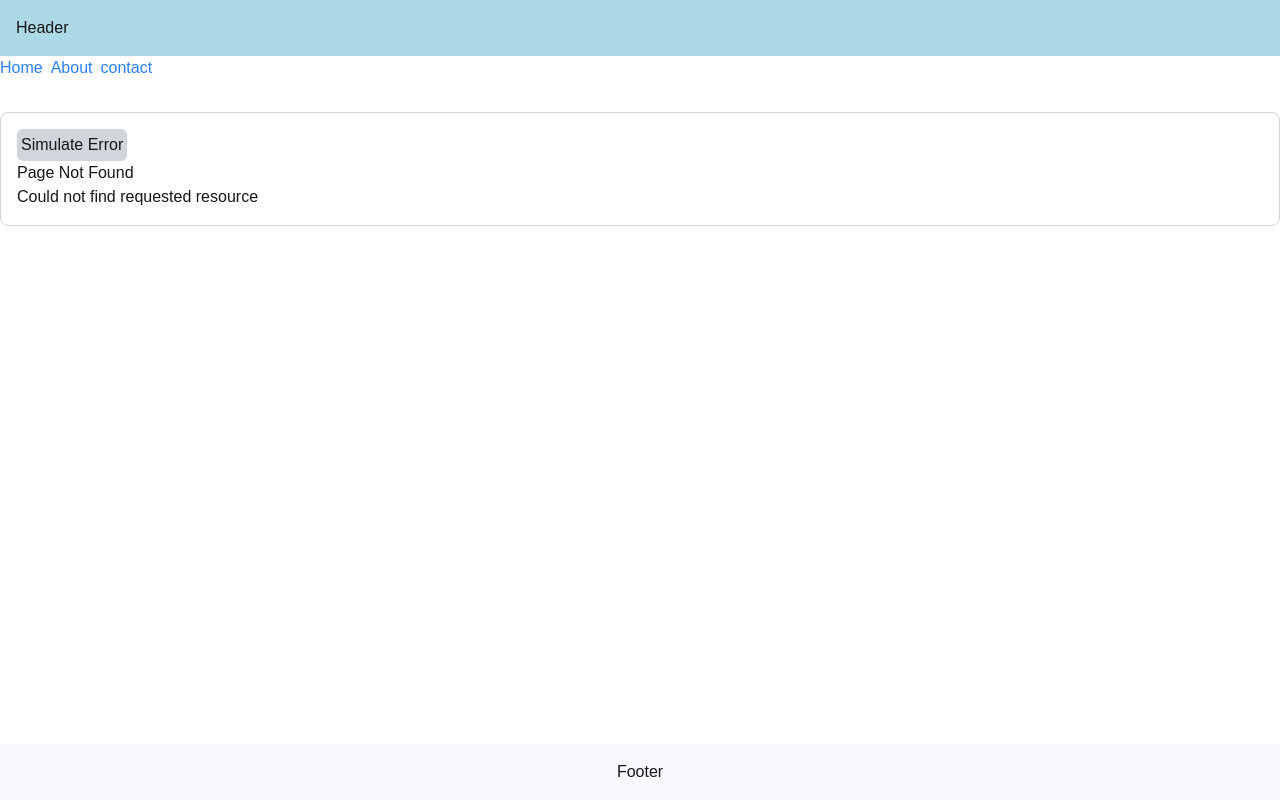
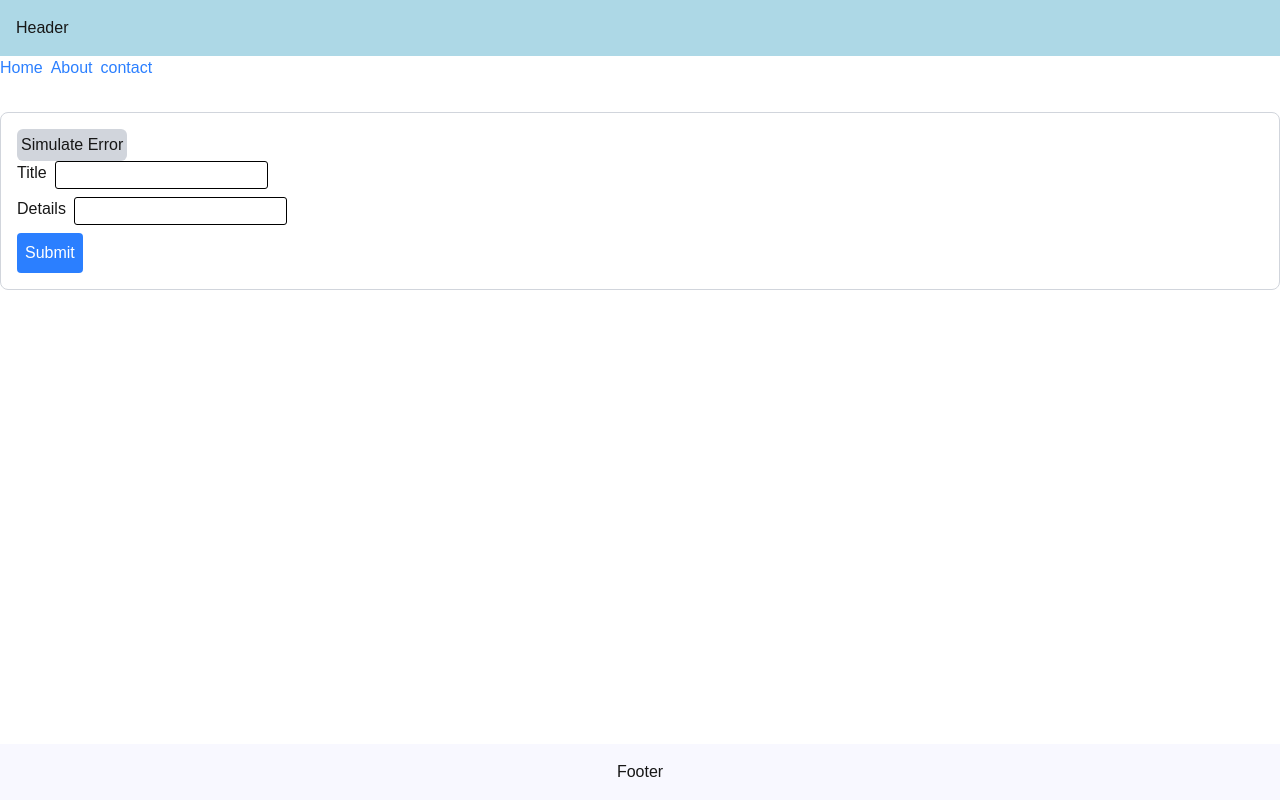
Before and after one commit to mdmusharruf13/nextjs-learning, a Next.js app in the folder nextjs-15_ce/: page /concepts/server-actions/products/add-product in a window 1280 px wide. Before the commit this address had no page. Built offline with nearby package versions, Linux system fonts and the light colour scheme; no server answers.

Commit message:
adding and displaying products from DB using server actions

```diff
--- /dev/null
+++ b/nextjs-15_ce/src/actions/product.ts
@@ -0,0 +1,39 @@
+"use server";
+
+import { connectToDB } from "@/utils/mongodb";
+import { redirect } from "next/navigation";
+
+export async function addProduct(formData: FormData) {
+    try {
+        const client = await connectToDB();
+        const db = client.db("practice");
+        const products = db.collection("products");
+
+        const title = formData.get("title");
+        const details = formData.get("details");
+
+        const isAdded = await products.insertOne({title, details});
+        console.log(isAdded);
+        console.log(title, details);
+
+    } catch(err) {
+        console.log(err);
+    }
+    redirect("/concepts/server-actions/products");
+}
+
+export async function getProducts() {
+    try {
+        const client = await connectToDB();
+        const db = client.db("practice");
+        const products = db.collection("products");
+
+        const productList = await products.find({}).toArray();
+
+        return productList.map(product=> (
+            {...product, _id: product._id.toString()}
+        ));
+    } catch(err) {
+        console.log(err);
+    }
+}
--- a/nextjs-15_ce/src/app/concepts/data-fetching/parallel-fetching/[id]/page.tsx
+++ b/nextjs-15_ce/src/app/concepts/data-fetching/parallel-fetching/[id]/page.tsx
@@ -45,7 +45,10 @@ export default async function UserProfile({
         <h2>Posts</h2>
         <section className="flex flex-col gap-2">
           {posts.map((post: Posts) => (
-            <section className="border border-black p-2 rounded-md">
+            <section
+              key={post.title}
+              className="border border-black p-2 rounded-md"
+            >
               <b>{post.title}</b>
               <p>{post.body}</p>
             </section>
@@ -56,7 +59,9 @@ export default async function UserProfile({
         <h2>Albums</h2>
         <section className="flex flex-col gap-2">
           {albums.map((album: Album) => (
-            <p className="border border-black p-2 rounded-md">{album.title}</p>
+            <p key={album.title} className="border border-black p-2 rounded-md">
+              {album.title}
+            </p>
           ))}
         </section>
       </section>
--- /dev/null
+++ b/nextjs-15_ce/src/app/concepts/server-actions/products/add-product/page.tsx
@@ -0,0 +1,6 @@
+import { addProduct } from "@/actions/product";
+import Form from "../form";
+
+export default function AddProduct() {
+  return <Form action={addProduct} />;
+}
--- /dev/null
+++ b/nextjs-15_ce/src/app/concepts/server-actions/products/form.tsx
@@ -0,0 +1,29 @@
+"use client";
+
+import Submit from "@/components/Submit";
+
+const styles = {
+  input: {
+    border: "1px solid black",
+    padding: "1px 2px",
+    borderRadius: "3px",
+  },
+};
+
+export default function Form({ action }: { action: any }) {
+  return (
+    <form action={action} className="flex flex-col gap-2 ">
+      <section className="flex gap-2">
+        <label htmlFor="title">Title</label>
+        <input type="text" name="title" id="title" style={styles.input} />
+      </section>
+      <section className="flex gap-2">
+        <label htmlFor="details">Details</label>
+        <input type="text" name="details" id="details" style={styles.input} />
+      </section>
+      <section>
+        <Submit />
+      </section>
+    </form>
+  );
+}
--- /dev/null
+++ b/nextjs-15_ce/src/app/concepts/server-actions/products/page.tsx
@@ -0,0 +1,30 @@
+import { getProducts } from "@/actions/product";
+import Button from "@/components/Button";
+import Link from "next/link";
+
+export const fetchCache = "force-no-store";
+
+export default async function Products() {
+  const products = await getProducts();
+
+  return (
+    <section className="mt-4 flex flex-col gap-4">
+      <section>
+        <h1 className="text-2xl font-bold">Products</h1>
+        <Link href={"/concepts/server-actions/products/add-product"}>
+          <Button>Add Products</Button>
+        </Link>
+      </section>
+      <section>
+        {products?.map((product: any) => (
+          <section key={product._id}>
+            <h2>
+              <b>{product.title}</b>
+            </h2>
+            <p>{product.details}</p>
+          </section>
+        ))}
+      </section>
+    </section>
+  );
+}
```
Also changed, not shown: 1 other file (tests, documents, lock files or other folders).
